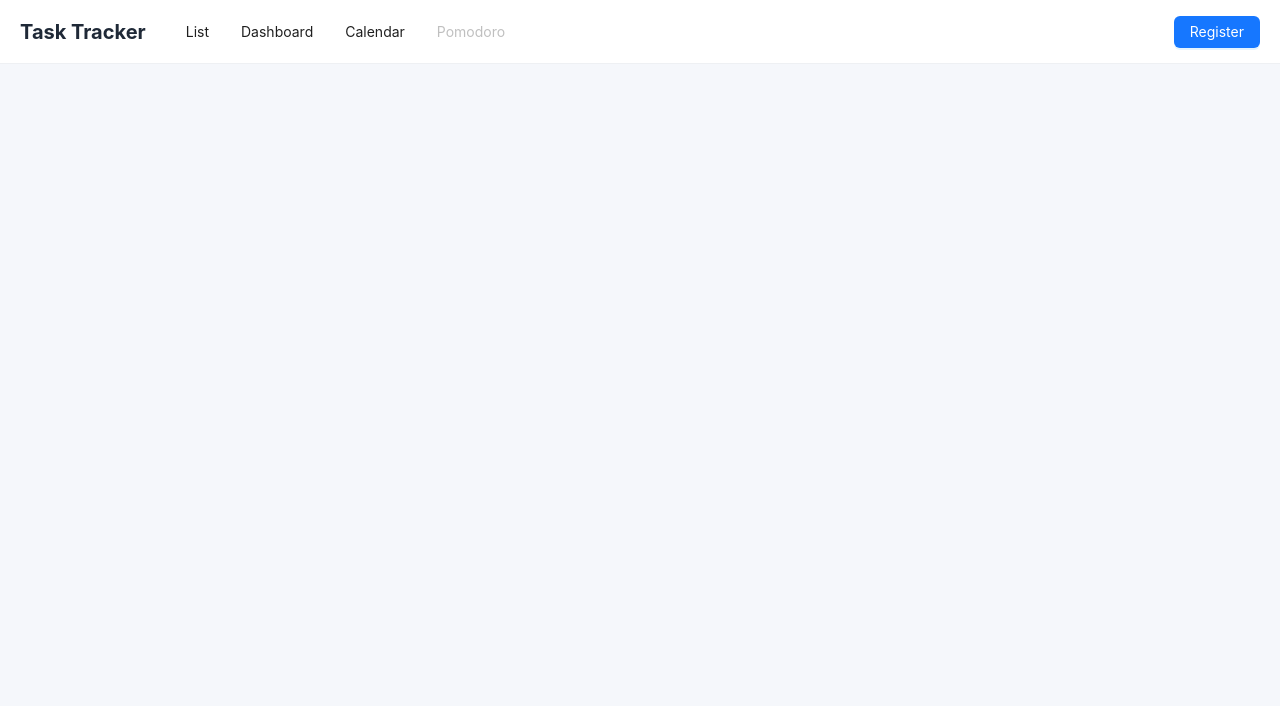
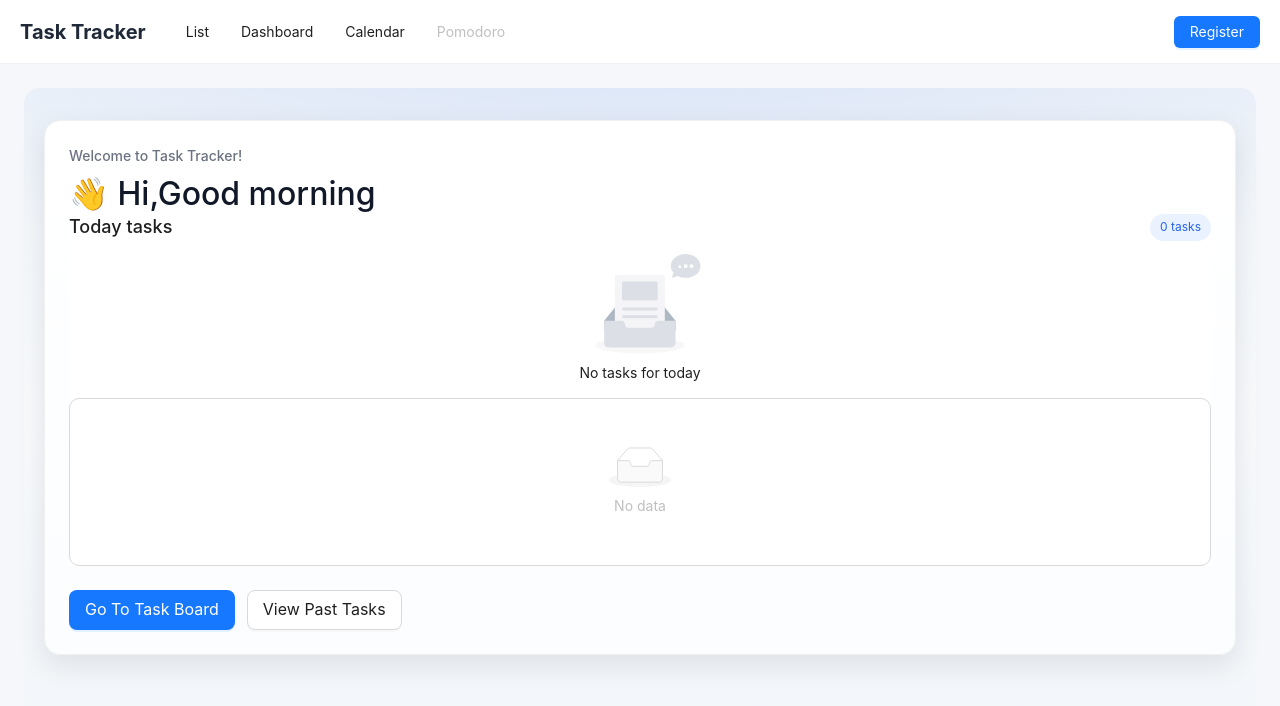
Before and after one commit to RainF0rester/4Todo, a Vue app in the folder frontend/: page /welcome in a window 1280 px wide. Shown: the top 706 px of the page. Built offline with nearby package versions, Linux system fonts and the light colour scheme; sample sign-in values are in the browser's storage.

Commit message:
feat:Setup for WelcomePage(#105)

```diff
--- a/frontend/package.json
+++ b/frontend/package.json
@@ -11,8 +11,8 @@
   "dependencies": {
     "@ant-design/icons-vue": "^7.0.1",
     "ant-design-vue": "^4.2.6",
+    "dom-to-image-more": "^3.7.2",
     "echarts": "^6.0.0",
-    "dom-to-image-more": "^3.7.2",
     "vue": "^3.5.25",
     "vue-router": "^5.0.3",
     "xlsx": "^0.18.5"
--- a/frontend/src/App.vue
+++ b/frontend/src/App.vue
@@ -2,8 +2,7 @@
   <a-layout style="min-height:100vh;background:#f5f7fb">
     <!-- Top Nav -->
     <a-layout-header v-if="showHeader" class="topbar">
-      <div class="brand">Task Tracker</div>
-
+      <div class="brand" @click="goToWelcome">Task Tracker</div>
       <a-menu mode="horizontal" :selectedKeys="[activeKey]" class="topmenu" @click="onMenuClick">
         <a-menu-item key="/list">List</a-menu-item>
         <a-menu-item key="/dashboard">Dashboard</a-menu-item>
@@ -65,6 +64,10 @@ function goToRegister() {
   console.log('Redirecting to auth page for registration...')
 }
 
+function goToWelcome() {
+  router.push('/welcome')
+}
+
 function onMenuClick({ key }) {
   console.log('Logged out, redirecting to auth page...')
 
@@ -96,6 +99,7 @@ function onMenuClick({ key }) {
   font-size: 20px;
   font-weight: 700;
   color: #1f2937;
+  cursor: pointer;
   white-space: nowrap;
 }
 
--- a/frontend/src/components/Auth.vue
+++ b/frontend/src/components/Auth.vue
@@ -208,7 +208,7 @@ async function handleSubmit() {
             }
             await handlePostAuth()
             message.success('Login successful. Redirecting...')
-            router.push('/')
+            router.push('/welcome')
         }
     } catch (e) {
         console.error(e)
@@ -320,7 +320,7 @@ function continueAsGuest() {
     localStorage.removeItem('authEmail')
     localStorage.setItem('authGuest', '1')
     message.info('Continuing as guest')
-    router.push('/list')
+    router.push('/')
 }
 
 </script>
--- a/frontend/src/router/index.js
+++ b/frontend/src/router/index.js
@@ -4,16 +4,19 @@ import Calendar from "../views/Calendar.vue";
 import Dashboard from "../views/Dashboard.vue";
 import Pomodoro from "../views/Pomodoro.vue";
 import Auth from "../components/Auth.vue";
+import WelcomePage from "../views/WelcomePage.vue";
 
 const router = createRouter({
   history: createWebHistory(),
   routes: [
     { path: "/", redirect: "/list" },
+    { path: "/welcome", component: WelcomePage },
     { path: "/auth", component: Auth },
     { path: "/list", component: List },
     { path: "/calendar", component: Calendar },
     { path: "/dashboard", component: Dashboard },
     { path: "/pomodoro", component: Pomodoro },
+
   ],
 });
 
@@ -26,15 +29,23 @@ router.beforeEach((to) => {
   // allow guests to access the registration page explicitly
   const wantsRegister =
     to.path === "/auth" && to.query && to.query.mode === "register";
-
   if (to.path !== "/auth" && !allowed) {
     // redirect anonymous users to auth
     return { path: "/auth" };
   }
 
+    if (isGuest && !isAuth) {
+    const guestOk = to.path === "/list" || to.path === "/auth";
+    if (!guestOk) {
+      return { path: "/list" };
+    }
+  }
+
   if (to.path === "/auth" && allowed && !wantsRegister) {
     // authenticated/guest users should not visit auth page unless they explicitly want to register
-    return { path: "/list" };
+    if (isAuth) {
+      return { path: "/welcome" };
+    }
   }
 
   // proceed
--- /dev/null
+++ b/frontend/src/views/WelcomePage.vue
@@ -0,0 +1,208 @@
+<template>
+    <div class="welcome-page">
+        <a-card class="welcome-card">
+          <div class="welcome-header">
+            <div class="welcome-subtitle">Welcome to Task Tracker!</div>
+            <h1>👋 Hi,{{ times }}</h1>
+          </div>
+
+
+      <div class="task-today-block">
+        <div class="block-head">
+          <h3>Today tasks</h3>
+          <span class="task-count">{{ todayTasks.length }} task{{ todayTasks.length === 1 ? '' : 's' }}</span>
+        </div>
+        <a-empty v-if="todayTasks.length === 0" description="No tasks for today" />
+          <div v-else class="task-list-header">
+            <span><CarryOutOutlined />Task</span>
+            <span>Due time</span>
+          </div>
+        <a-list
+          :data-source="todayTasks"
+          size="small"
+          bordered
+          class="task-list">
+          <template #renderItem="{ item }">
+            <a-list-item>
+              <div class="task-item">
+                <span class="task-title">{{ item.title }}</span>
+                <span class="task-due-date">{{ formatDate(item.dueDate) }}</span>
+              </div>
+            </a-list-item>
+          </template>
+        </a-list>
+      </div>
+
+      <div class="actions">
+        <a-button type="primary" size="large" @click="goToBoard">Go To Task Board</a-button>
+        <a-button size="large" @click="goToPast">View Past Tasks</a-button>
+      </div>
+        </a-card>
+    </div>
+</template>
+
+
+<script setup>
+
+import { computed, onMounted, ref } from 'vue'
+import { useRouter } from 'vue-router'
+import { getTaskList } from '../api/tasks'
+import { CarryOutOutlined  } from '@ant-design/icons-vue'
+
+
+const router = useRouter()
+const times = computed(() => {
+    const hour = new Date().getHours()
+    if (hour < 12) return 'Good morning'
+    if (hour < 18) return 'Good afternoon'
+    return 'Good evening'
+})
+
+const todayTasks = ref([])
+
+// Check if the date is today
+function isToday(dateStr) {
+  if (!dateStr) return false
+  const due = new Date(dateStr)
+  if (Number.isNaN(due.getTime())) return false
+  const now = new Date()
+  return (
+    due.getFullYear() === now.getFullYear() &&
+    due.getMonth() === now.getMonth() &&
+    due.getDate() === now.getDate()
+  )
+}
+// Load tasks and filter today's tasks
+async function loadTodayTasks() {
+  try {
+    const tasks = await getTaskList()
+    todayTasks.value = tasks.filter((task) => isToday(task.dueDate))
+  } catch (err) {
+    console.error('Failed to load today tasks', err)
+    todayTasks.value = []
+  }
+}
+
+// Format date to HH:mm
+function formatDate(dateStr) {
+  if (!dateStr) return ''
+  const date = new Date(dateStr)
+  if (Number.isNaN(date.getTime())) return ''
+  return date.toLocaleTimeString('en', {
+    hour: '2-digit',
+    minute: '2-digit',
+    hour12: false
+  })
+}
+
+
+function goToBoard() {
+  router.push('/list')
+}
+
+function goToPast() {
+  router.push('/dashboard')
+}
+
+onMounted(() => {
+  loadTodayTasks()
+})
+
+</script>
+
+
+<style scoped>
+.welcome-page {
+  min-height: calc(100vh - 64px);
+  padding: 32px 20px 48px;
+  border-radius: 16px;
+  background:
+  radial-gradient(ellipse 80% 50% at 50% -20%, rgba(37, 99, 235, 0.15), transparent),
+  linear-gradient(180deg, #f1f5f9 0%, #f8fafc 45%, #f1f5f9 100%);
+}
+
+
+
+.welcome-card {
+  border-radius: 16px;
+  box-shadow: 0 10px 28px rgba(15, 23, 42, 0.1);
+  background: linear-gradient(180deg, #ffffff 0%, #fbfdff 100%);
+}
+
+
+.welcome-subtitle {
+  margin: 0 0 8px 0;
+  color: #6b7280;
+  font-weight: 500;
+}
+
+.welcome-header h1 {
+  margin: 0;
+  font-size: 32px;
+  line-height: 1.2;
+  color: #111827;
+}
+
+
+
+.task-today-block {
+background: #ffffff;
+}
+
+.task-today-block h3 {
+  margin: 0;
+  font-size: 18px;
+}
+
+.block-head {
+  display: flex;
+  align-items: center;
+  justify-content: space-between;
+  margin-bottom: 12px;
+}
+
+
+
+.task-count {
+  font-size: 12px;
+  color: #2563eb;
+  background: #eaf2ff;
+  border-radius: 999px;
+  padding: 4px 10px;
+}
+
+.task-list {
+  border-radius: 10px;
+  overflow: hidden;
+}
+
+.task-item {
+  display: flex;
+  justify-content: space-between;
+  width: 100%;
+}
+
+.task-list-header {
+  display: flex;
+  justify-content: space-between;
+  padding: 8px 12px;
+  font-size: 12px;
+  font-weight: 600;
+}
+
+
+.task-title {
+  font-weight: 500;
+  color: #1f2937;
+}
+
+.task-due-date {
+  font-size: 12px;
+  color: #6b7280;
+}
+.actions {
+  margin-top: 24px;
+  display: flex;
+  gap: 12px;
+}
+</style>
```
Also changed, not shown: 1 other file (tests, documents, lock files or other folders).
